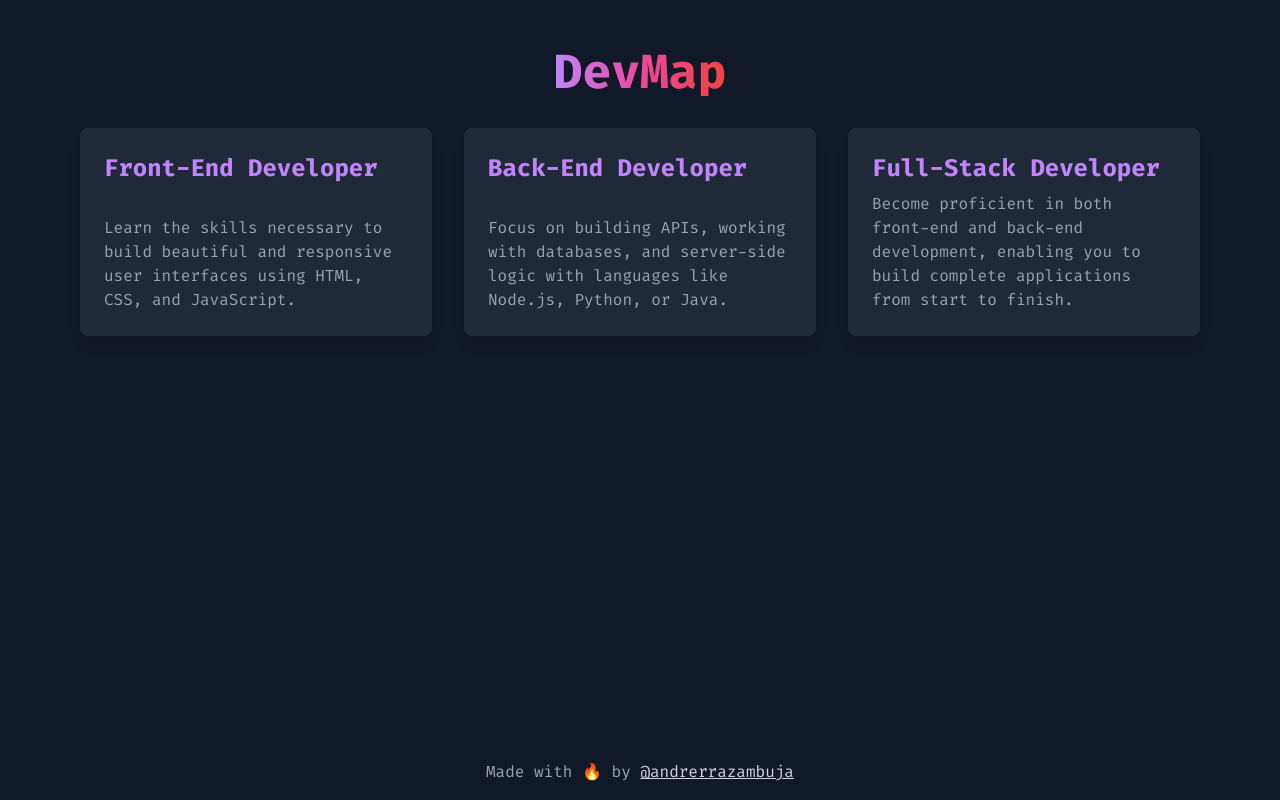
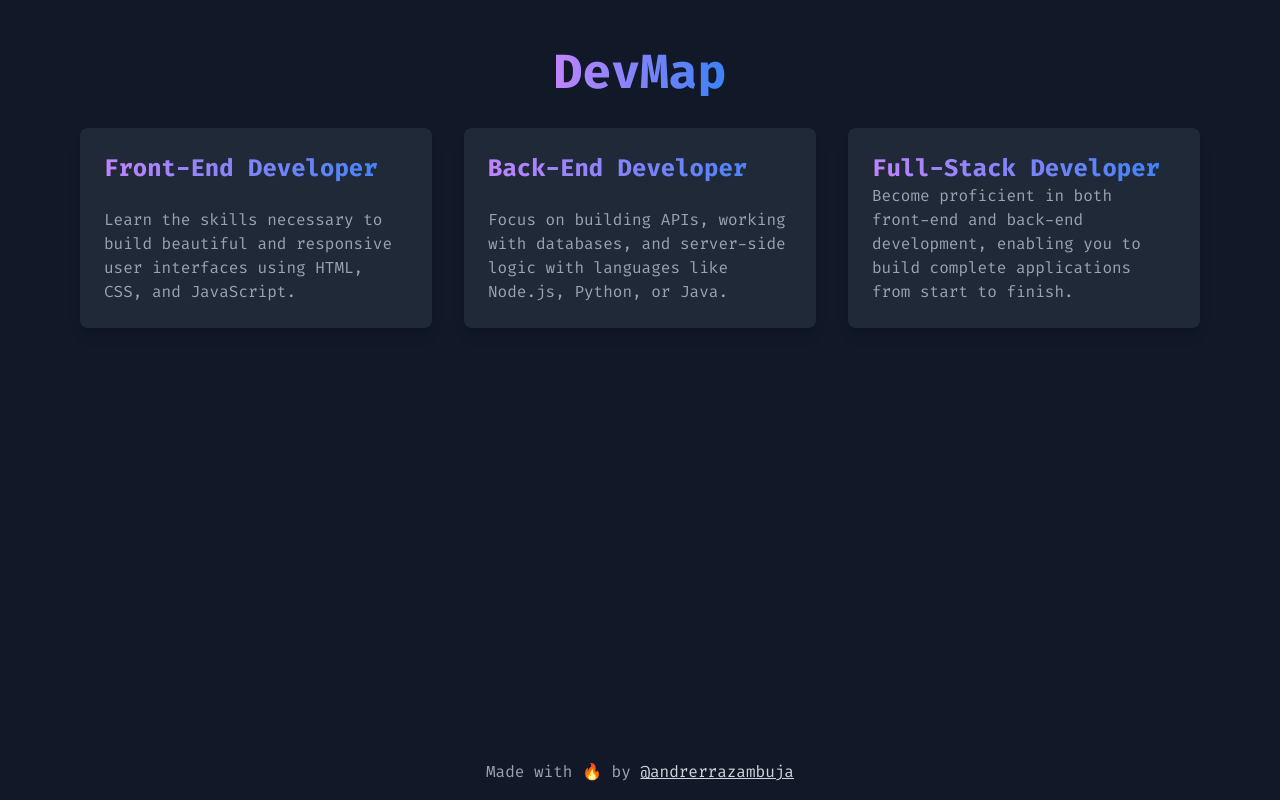
Before and after one commit to andrerrazambuja/devmap-mvp, a SvelteKit app: page / in a window 1280 px wide. Built offline with nearby package versions, Linux system fonts and the light colour scheme.

Commit message:
Small layout changes

```diff
--- a/src/routes/+page.svelte
+++ b/src/routes/+page.svelte
@@ -22,7 +22,7 @@
   class="flex flex-col items-center justify-start bg-gray-900 text-gray-300 pt-8"
 >
   <h1
-    class="text-5xl font-bold mb-8 bg-gradient-to-r from-purple-400 via-pink-500 to-red-500 bg-clip-text text-transparent"
+    class="text-5xl font-bold mb-8 bg-gradient-to-r from-purple-400 to-blue-500 bg-clip-text text-transparent"
   >
     DevMap
   </h1>
@@ -35,7 +35,7 @@
       <div
         class="bg-gray-800 p-6 rounded-lg shadow-lg flex flex-col justify-between w-full md:w-auto"
       >
-        <h2 class="text-2xl font-bold text-purple-400 mb-2">{roadmap.name}</h2>
+        <h2 class="text-2xl font-bold bg-gradient-to-r from-purple-400 to-blue-500 bg-clip-text text-transparent">{roadmap.name}</h2>
         <p class="text-gray-400">{roadmap.description}</p>
       </div>
     {/each}
```
